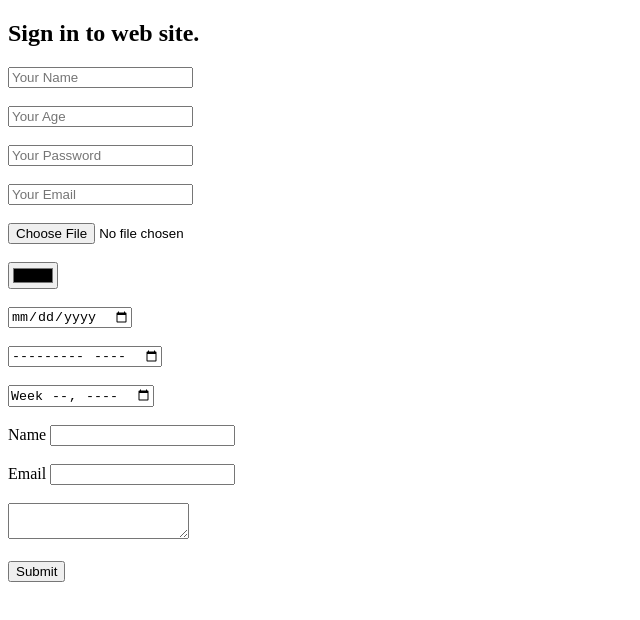
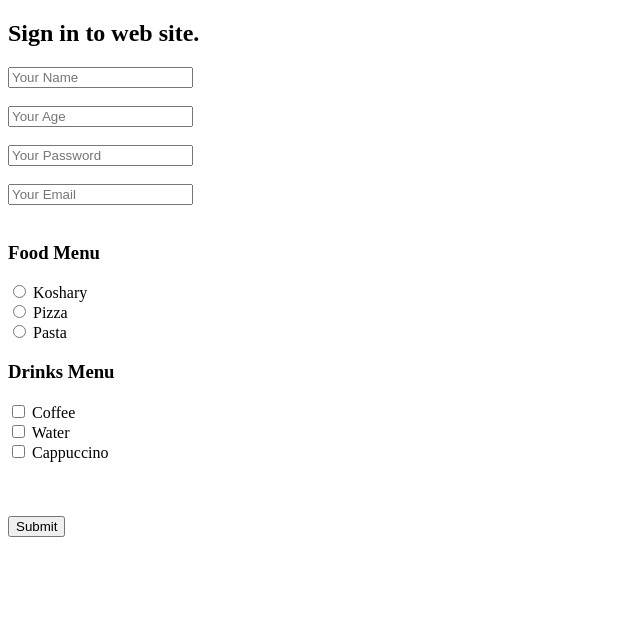
Before and after one commit to themarker20/amal-course, a plain HTML site: page sign-in.html in a window 1280 px wide. Shown: the whole page, without its empty margins (0-640 px from the left). Drawn offline with Linux system fonts and the light colour scheme.

Commit message:
Radio and Checkbox

```diff
--- a/sign-in.html
+++ b/sign-in.html
@@ -22,35 +22,40 @@
     <input type="email" placeholder="Your Email">
     <br>
     <br>
-    <input type="file">
+
+    <!-- Radio -->
+    <h3>Food Menu</h3>
+
+    <input id="food1" type="radio" name="food">
+    <label for="food1">Koshary</label>
     <br>
+    <input id="food2" type="radio" name="food">
+    <label for="food2">Pizza</label>
     <br>
-    <input type="color">
+    <input id="food3" type="radio" name="food">
+    <label for="food3">Pasta</label>
     <br>
+
+    <!-- Checkbox -->
+    <h3>Drinks Menu</h3>
+    <input id="drink1" type="checkbox">
+    <label for="drink1">Coffee</label>
     <br>
-    <input type="date">
+    <input id="drink2" type="checkbox">
+    <label for="drink2">Water</label>
     <br>
-    <br>
-    <input type="month">
-    <br>
-    <br>
-    <input type="week">
-    <br>
-    <br>
-    <label for="name">Name</label>
-    <input id="name" type="text">
-    <br>
-    <br>
-    <label for="email">Email</label>
-    <input id="email" type="email">
-    <br>
-    <br>
-    <textarea></textarea>
-    <br>
+    <input id="drink3" type="checkbox">
+    <label for="drink3">Cappuccino</label>
     <br>
 
 
 
+
+
+
+    <br>
+    <br>
+    <br>
     <input type="submit">
     <!-- <button type="submit">Submit</button> -->
   </form>
```
